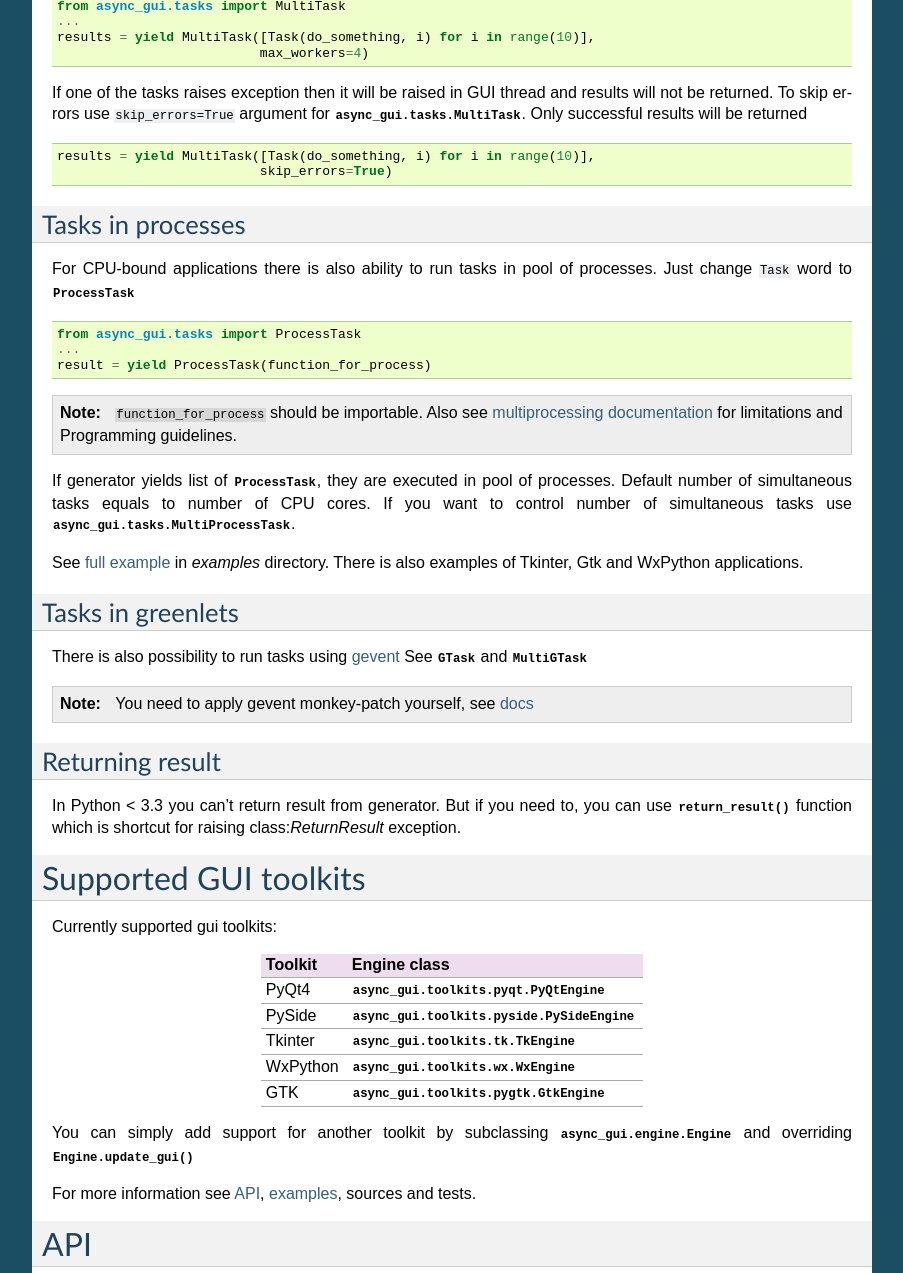
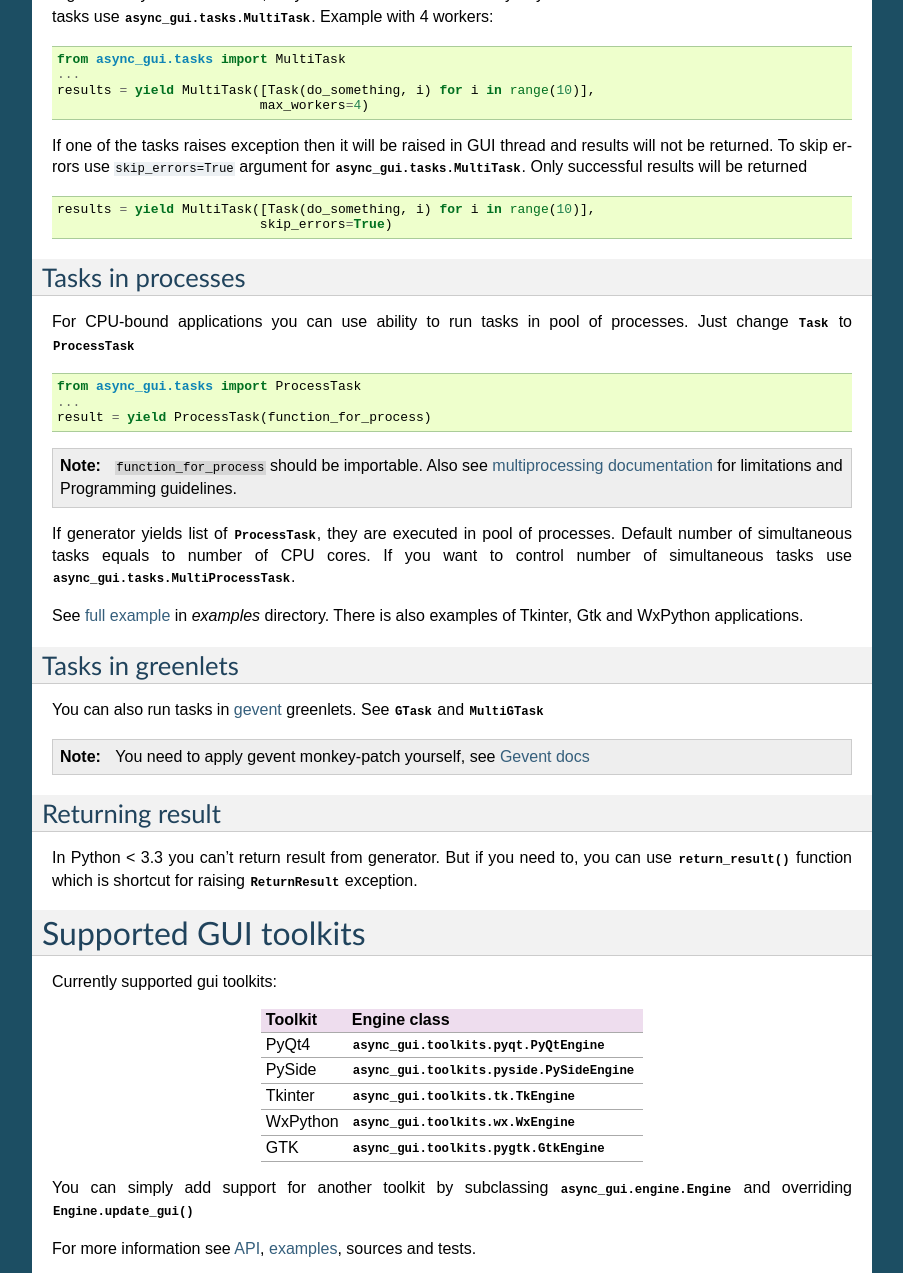
Before and after one commit to reclosedev/async_gui, a Sphinx documentation site: the page built from docs/index.rst, in a window 1280 px wide and 1400 px high, scrolled down 1458 px, cut to the strip 0-1273 px from the top of the window. Shown: the whole strip, without its empty margins (198-1101 px from the left). Built offline with Sphinx 7.4.7, drawn with Linux system fonts in a browser that asks for light colours; some of the changed text lies outside the part shown.

```diff
--- a/docs/index.rst
+++ b/docs/index.rst
@@ -126,8 +127,8 @@ for :class:`async_gui.tasks.MultiTask`. Only successful results will be returned
 Tasks in processes
 ------------------
 
-For CPU-bound applications there is also ability to run tasks in pool of
-processes. Just change ``Task`` word to :class:`ProcessTask`
+For CPU-bound applications you can use ability to run tasks in pool of
+processes. Just change :class:`Task` to :class:`ProcessTask`
 
 .. code-block:: python
 
@@ -152,11 +153,11 @@ Tasks in greenlets
 ------------------
 .. currentmodule:: async_gui.gevent_tasks
 
-There is also possibility to run tasks using `gevent <http://www.gevent.org/>`_
+You can also run tasks in `gevent <http://www.gevent.org/>`_  greenlets.
 See :class:`GTask` and :class:`MultiGTask`
 
 .. note:: You need to apply gevent monkey-patch yourself, see
-      `docs <http://www.gevent.org/gevent.monkey.html>`_
+      `Gevent docs <http://www.gevent.org/gevent.monkey.html>`_
 
 
 Returning result
@@ -165,7 +166,7 @@ Returning result
 
 In Python < 3.3 you can't return result from generator. But if you need to,
 you can use :func:`return_result` function which is
-shortcut for raising class:`ReturnResult` exception.
+shortcut for raising :class:`ReturnResult` exception.
 
 
 .. _supported-gui-toolkits:
```
Also changed, not shown: other parts of docs/index.rst (+1 -0 lines), README.rst (+5 -4 lines), 2 other files.
